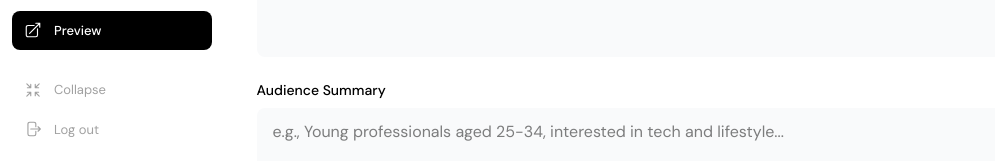
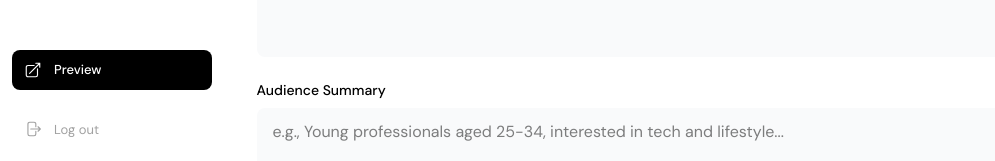
Before and after one commit to arlysian/endoros, a Next.js app: page /influence-profile in a window 1280 px wide. Shown: the part 639-800 px from the top of the page, without its empty margins (0-995 px from the left). Built offline with nearby package versions, Linux system fonts and the light colour scheme; no server answers.

Commit message:
remove collapse button

```diff
--- a/src/components/DashboardLayout.tsx
+++ b/src/components/DashboardLayout.tsx
@@ -203,20 +203,6 @@ function Sidebar() {
         {/* Bottom section */}
         <div className="py-3 px-3">
           <button
-            onClick={() => setCollapsed(!collapsed)}
-            className="w-full flex items-center gap-3 px-3 py-2.5 rounded-lg text-neutral-400 hover:text-black transition-colors"
-          >
-            <svg className="w-[18px] h-[18px]" fill="none" stroke="currentColor" strokeWidth={1.5} viewBox="0 0 24 24">
-              {collapsed ? (
-                <path strokeLinecap="round" strokeLinejoin="round" d="M3.75 3.75v4.5m0-4.5h4.5m-4.5 0L9 9M3.75 20.25v-4.5m0 4.5h4.5m-4.5 0L9 15M20.25 3.75h-4.5m4.5 0v4.5m0-4.5L15 9m5.25 11.25h-4.5m4.5 0v-4.5m0 4.5L15 15" />
-              ) : (
-                <path strokeLinecap="round" strokeLinejoin="round" d="M9 9V4.5M9 9H4.5M9 9L3.75 3.75M9 15v4.5M9 15H4.5M9 15l-5.25 5.25M15 9h4.5M15 9V4.5M15 9l5.25-5.25M15 15h4.5M15 15v4.5m0-4.5l5.25 5.25" />
-              )}
-            </svg>
-            {!collapsed && <span className="text-[13px]">Collapse</span>}
-          </button>
-
-          <button
             onClick={() => signOut({ redirectUrl: "/" })}
             className={`w-full flex items-center gap-3 px-3 py-2.5 rounded-lg text-neutral-400 hover:text-black transition-colors ${collapsed ? "justify-center" : ""}`}
           >
```
